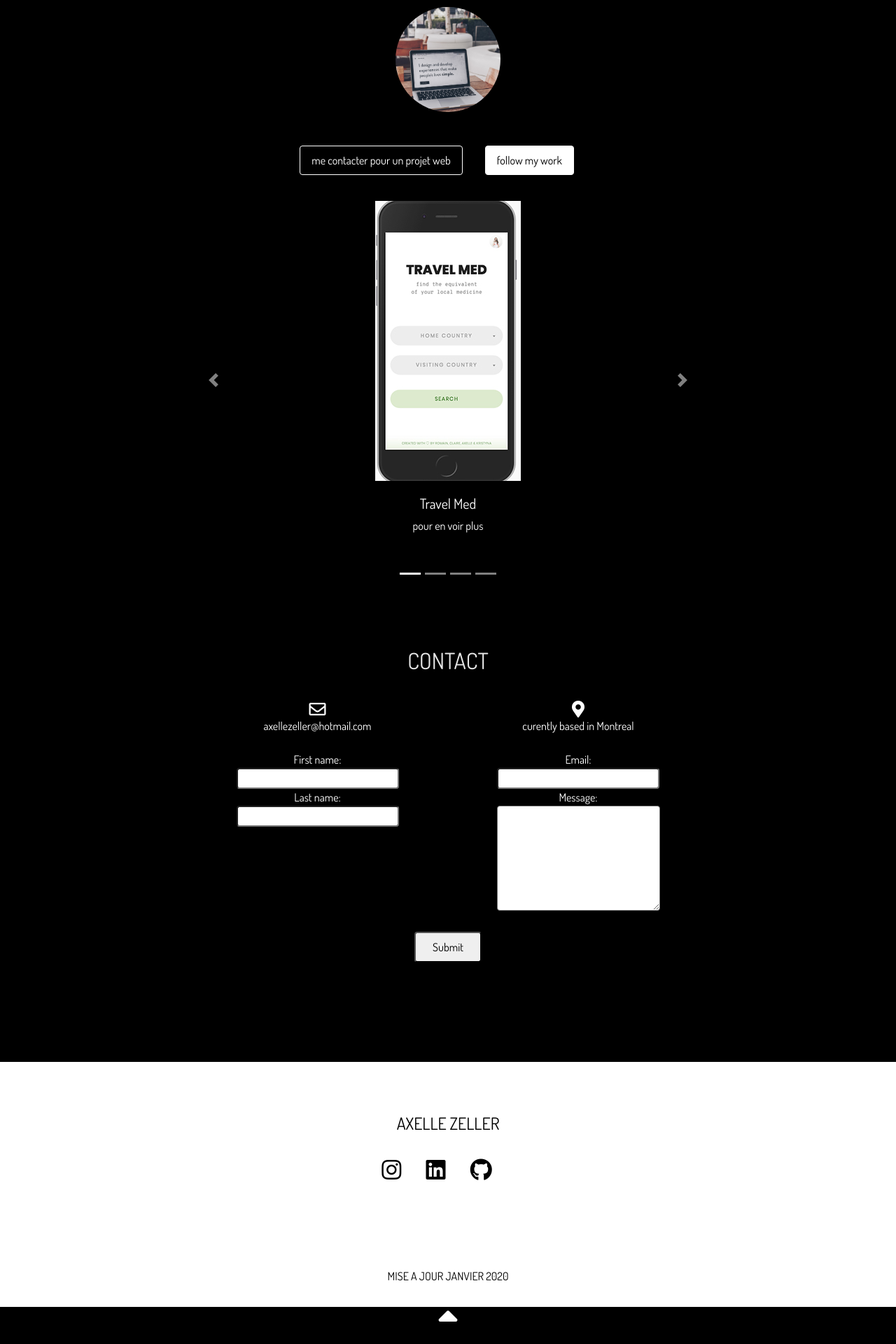
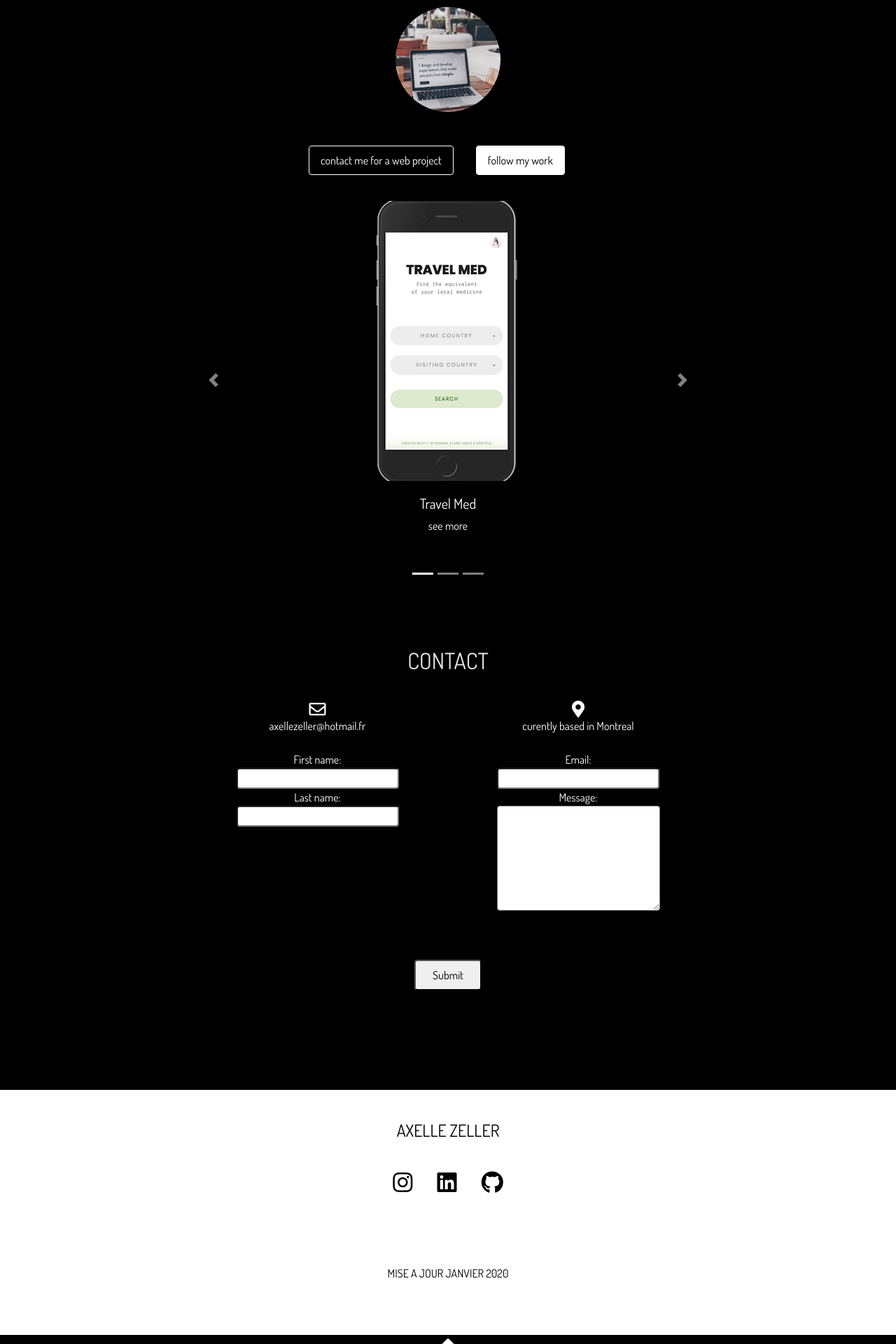
Before and after one commit to AxelleBZ/landing-page-portfolio, a PHP site: page / in a window 1280 px wide. Shown: the part 1840-3760 px from the top of the page at 70% size. Before the commit the page ends 3728 px from the top, so only its background shows below. Run offline with PHP 8.4, Linux system fonts and the light colour scheme; some libraries are stand-ins or nearby versions.

Commit message:
finish my portfolio

```diff
--- a/CSS/banner.css
+++ b/CSS/banner.css
@@ -37,5 +37,5 @@ overflow: hidden;
 }
 
 .title-main {
-  margin-top: 54px;
+  margin-top: 160px;
 }
--- a/CSS/card-category.css
+++ b/CSS/card-category.css
@@ -35,7 +35,6 @@
 
 .card-title {
 margin-bottom: 48px;
-
 }
 
 .hide {
@@ -124,6 +123,7 @@ border-radius: 4px;
 .form-contact-submit {
   border-radius: 4px;
   padding: 8px 24px;
+  margin-top: 40px;
 }
 
 .contact-item {
--- a/CSS/footer.css
+++ b/CSS/footer.css
@@ -1,41 +1,42 @@
 .footer {
-  display: flex;
   justify-content: space-around;
   align-items: center;
   background-color: white;
   color: black;
   flex-direction: column;
   height: 350px;
+  text-align: center;
+  padding-top: 40px;
 }
 
 .list-inline li {
   display: inline-block;
   text-align: center;
-  padding-left: none;
-  padding-inline-start: none;
+  margin-right: 32px;
 }
+
+.list-inline li:last-child {
+  margin-right: 0;
+  }
 
 
 .list-inline a {
   font-size: 32px;
   color: black;
   list-style: none;
-  padding-left: none;
-  padding-right: 32px;
 }
 
 .list-inline {
   padding-left: 0;
+  margin-top: 40px;
 }
 
 .list-footer {
-  padding-bottom: 100px;
+  margin-bottom: 100px;
 }
 
 .title-footer {
   color: black;
-  padding-bottom: 24px;
-  margin-top: 70px;
   font-size: 24px;
 }
 
--- /dev/null
+++ b/CSS/mobile.css
@@ -0,0 +1,25 @@
+/*for mobile only*/
+@media (max-width: 540px) {
+
+  .container {
+    width: 300px;
+  }
+}
+
+/*for tablet only*/
+@media (max-width: 768px) {
+  .container {
+    width: 500px;
+  }
+
+  .name {
+    margin-right: 0;
+    margin-bottom: 16px;
+  }
+
+  .form-row {
+    flex-direction: column;
+    align-items: center;
+  }
+
+}
--- a/CSS/style.css
+++ b/CSS/style.css
@@ -1,28 +1,17 @@
 
-
+@import url('https://use.fontawesome.com/releases/v5.6.3/css/all.css');
+@import url('https://fonts.googleapis.com/css?family=Dosis&display=swap" rel="stylesheet"');
 @import url("./banner.css");
 @import url("./card-category.css");
 @import url("./footer.css");
 @import url("./navbar.css");
 @import url("./carousel.css");
-@import url('https://use.fontawesome.com/releases/v5.6.3/css/all.css');
-@import url('https://fonts.googleapis.com/css?family=Dosis&display=swap" rel="stylesheet"');
+@import url("./mobile.css");
+
 
 @media (max-width: 960px) {
   .container {
     width: 700px;
-  }
-}
-
-@media (max-width: 720px) {
-  .container {
-    width: 500px;
-  }
-
-}
-@media (max-width: 540px) {
-  .container {
-    width: 300px;
   }
 }
 
--- a/index.html
+++ b/index.html
@@ -52,7 +52,7 @@
     <a href="#contact">
       <i class="fas fa-sort-down"></i>
     </a>
-    <img src="images/snow.jpg" alt="snow" class="image-banner">
+    <img src="images/kouignamann.jpg" alt="snow" class="image-banner">
   </div>
 
   <div class="container">
@@ -67,7 +67,7 @@
           </div>
 
           <div class="card-actions">
-            <a href="mailto:hello@axellezellerphotography.com" class="button-card">me contacter pour un projet photo</a>
+            <a href="mailto:hello@axellezellerphotography.com" class="button-card">contact me for a photography project</a>
             <a class="button-card button-white" href="https://www.behance.net/axellez" target="-blank">follow my work</a>
           </div>
         </div>
@@ -82,15 +82,33 @@
             <li data-target="#carouselPhoto" data-slide-to="4"></li>
             <li data-target="#carouselPhoto" data-slide-to="5"></li>
             <li data-target="#carouselPhoto" data-slide-to="6"></li>
+            <li data-target="#carouselPhoto" data-slide-to="7"></li>
+            <li data-target="#carouselPhoto" data-slide-to="8"></li>
+            <li data-target="#carouselPhoto" data-slide-to="9"></li>
+            <li data-target="#carouselPhoto" data-slide-to="10"></li>
+            <li data-target="#carouselPhoto" data-slide-to="11"></li>
+            <li data-target="#carouselPhoto" data-slide-to="12"></li>
+            <li data-target="#carouselPhoto" data-slide-to="13"></li>
+            <li data-target="#carouselPhoto" data-slide-to="14"></li>
+            <li data-target="#carouselPhoto" data-slide-to="15"></li>
           </ol>
 
           <div class="carousel-inner">
+
 
             <div class="carousel-item active">
               <img src="images/leaves.jpg" alt="...">
               <div class="carousel-caption d-none d-md-block">
                 <h5>Fall</h5>
-                <a href="https://www.behance.net/gallery/87903545/Fall-in-Montreal" target="_blank">pour en voir plus</a>
+                <a href="https://www.behance.net/gallery/87903545/Fall-in-Montreal" target="_blank">see more</a>
+              </div>
+            </div>
+
+            <div class="carousel-item">
+              <img src="images/galettedesrois.jpg" alt="...">
+              <div class="carousel-caption d-none d-md-block">
+                <h5>Food</h5>
+                <a href="https://www.behance.net/gallery/87911027/Food" target="_blank">see more</a>
               </div>
             </div>
 
@@ -98,7 +116,23 @@
               <img src="images/snowflakes.jpg" alt="...">
               <div class="carousel-caption d-none d-md-block">
                 <h5>Winter</h5>
-                <a href="https://www.behance.net/gallery/89388511/Winter" target="_blank">pour en voir plus</a>
+                <a href="https://www.behance.net/gallery/89388511/Winter" target="_blank">see more</a>
+              </div>
+            </div>
+
+             <div class="carousel-item">
+              <img src="images/Naomie.jpg" alt="...">
+              <div class="carousel-caption d-none d-md-block">
+                <h5>Portraits</h5>
+                <a href="https://www.behance.net/gallery/87903785/Portraits" target="_blank">see more</a>
+              </div>
+            </div>
+
+             <div class="carousel-item">
+              <img src="images/sunflowers.jpg" alt="...">
+              <div class="carousel-caption d-none d-md-block">
+                <h5>Summer</h5>
+                <a href="https://www.behance.net/gallery/87908935/Summer" target="_sblank">see more</a>
               </div>
             </div>
 
@@ -106,7 +140,15 @@
               <img src="images/snownature.jpg" alt="...">
               <div class="carousel-caption d-none d-md-block">
                 <h5>Winter</h5>
-                <a href="https://www.behance.net/gallery/89388511/Winter" target="_blank">pour en voir plus</a>
+                <a href="https://www.behance.net/gallery/89388511/Winter" target="_blank">see more</a>
+              </div>
+            </div>
+
+             <div class="carousel-item">
+              <img src="images/morning.jpg" alt="...">
+              <div class="carousel-caption d-none d-md-block">
+                <h5>Summer</h5>
+                <a href="https://www.behance.net/gallery/87908935/Summer" target="_blank">see more</a>
               </div>
             </div>
 
@@ -114,7 +156,7 @@
               <img src="images/tartesfigues.jpg" alt="...">
               <div class="carousel-caption d-none d-md-block">
                 <h5>Food</h5>
-                <a href="https://www.behance.net/gallery/87911027/Food" target="_blank">pour en voir plus</a>
+                <a href="https://www.behance.net/gallery/87911027/Food" target="_blank">see more</a>
               </div>
             </div>
 
@@ -122,7 +164,7 @@
               <img src="images/Lauriane.jpg" alt="...">
               <div class="carousel-caption d-none d-md-block">
                 <h5>Portraits</h5>
-                <a href="https://www.behance.net/gallery/87903785/Portraits" target="_blank">pour en voir plus</a>
+                <a href="https://www.behance.net/gallery/87903785/Portraits" target="_blank">see more</a>
               </div>
             </div>
 
@@ -130,7 +172,7 @@
               <img src="images/herbesfolles.jpg" alt="...">
               <div class="carousel-caption d-none d-md-block">
                 <h5>Summer</h5>
-                <a href="https://www.behance.net/gallery/87908935/Summer" target="_blank">pour en voir plus</a>
+                <a href="https://www.behance.net/gallery/87908935/Summer" target="_blank">see more</a>
               </div>
             </div>
 
@@ -138,7 +180,47 @@
               <img src="images/poisettias.jpg" alt="...">
               <div class="carousel-caption d-none d-md-block">
                 <h5>Christmas</h5>
-                <a href="https://www.behance.net/gallery/89389287/Christmas" target="_sblank">pour en voir plus</a>
+                <a href="https://www.behance.net/gallery/89389287/Christmas" target="_sblank">see more</a>
+              </div>
+            </div>
+
+             <div class="carousel-item">
+              <img src="images/cabane.jpg" alt="...">
+              <div class="carousel-caption d-none d-md-block">
+                <h5>Summer</h5>
+                <a href="https://www.behance.net/gallery/87908935/Summer" target="_sblank">see more</a>
+              </div>
+            </div>
+
+             <div class="carousel-item">
+              <img src="images/courges.jpg" alt="...">
+              <div class="carousel-caption d-none d-md-block">
+                <h5>Fall</h5>
+                <a href="https://www.behance.net/gallery/87903545/Fall-in-Montreal" target="_sblank">see more</a>
+              </div>
+            </div>
+
+            <div class="carousel-item">
+              <img src="images/napanee.jpg" alt="...">
+              <div class="carousel-caption d-none d-md-block">
+                <h5>Summer</h5>
+                <a href="https://www.behance.net/gallery/87908935/Summernapanee" target="_sblank">see more</a>
+              </div>
+            </div>
+
+             <div class="carousel-item">
+              <img src="images/babybump.jpg" alt="...">
+              <div class="carousel-caption d-none d-md-block">
+                <h5>Portraits</h5>
+                <a href="https://www.behance.net/gallery/87903785/Portraits" target="_sblank">see more</a>
+              </div>
+            </div>
+
+            <div class="carousel-item">
+              <img src="images/cenote.jpg" alt="...">
+              <div class="carousel-caption d-none d-md-block">
+                <h5>Green Therapy</h5>
+                <a href="https://www.behance.net/gallery/90242793/Green-therapy" target="_sblank">see more</a>
               </div>
             </div>
 
@@ -167,7 +249,7 @@
           </div>
 
           <div class="card-actions">
-            <a href="mailto:hello@axellezellerweb.com" class="button-card">me contacter pour un projet web</a>
+            <a href="mailto:hello@axellezellerweb.com" class="button-card">contact me for a web project</a>
             <a class="button-card button-white" href="https://github.com/AxelleBZ" target="-blank">follow my work</a>
           </div>
         </div>
@@ -178,16 +260,16 @@
             <li data-target="#carouselWeb" data-slide-to="0" class="active"></li>
             <li data-target="#carouselWeb" data-slide-to="1"></li>
             <li data-target="#carouselWeb" data-slide-to="2"></li>
-            <li data-target="#carouselWeb" data-slide-to="3"></li>
+            <!-- <li data-target="#carouselWeb" data-slide-to="3"></li> -->
           </ol>
 
           <div class="carousel-inner carousel-web">
 
             <div class="carousel-item active">
-              <img src="images/medfinder.jpg" alt="...">
+              <img src="images/medfinder.png" alt="...">
               <div class="carousel-caption d-none d-md-block">
                 <h5>Travel Med</h5>
-                <p><a href="https://github.com/AxelleBZ/medFinder" target="-blank">pour en voir plus</a></p>
+                <p><a href="https://github.com/AxelleBZ/medFinder" target="-blank">see more</a></p>
               </div>
             </div>
 
@@ -195,7 +277,7 @@
               <img src="images/easydj.jpg" alt="...">
               <div class="carousel-caption d-none d-md-block">
                 <h5>Easy DJ</h5>
-                <a href="https://github.com/AxelleBZ/easydj" target="_blank">pour en voir plus</a>
+                <a href="https://github.com/AxelleBZ/easydj" target="_blank">see more</a>
               </div>
             </div>
 
@@ -203,17 +285,17 @@
               <img src="images/creditcardvuejs.jpg" alt="...">
               <div class="carousel-caption d-none d-md-block">
                 <h5>Formulaire carte de paiement en vueJs</h5>
-                <a href="https://github.com/AxelleBZ/vuejs-credit-card-checkout" target="_blank">pour en voir plus</a>
+                <a href="https://github.com/AxelleBZ/vuejs-credit-card-checkout" target="_blank">see more</a>
               </div>
             </div>
 
-             <div class="carousel-item">
+             <!-- <div class="carousel-item">
               <img src="" alt="...">
               <div class="carousel-caption d-none d-md-block">
                 <h5>Exercice jQuery</h5>
-                <a href="https://" target="_blank">pour en voir plus</a>
+                <a href="https://" target="_blank">see more</a>
               </div>
-            </div>
+            </div> -->
           </div>
 
           <a class="carousel-control-prev" href="#carouselWeb" role="button" data-slide="prev">
@@ -240,7 +322,7 @@
               <div class="contact-item">
                 <i class="far fa-envelope"></i>
                 <div class="title-email"></div>
-                <a href="mailto:axellezeller@hotmail.com">axellezeller@hotmail.com</a>
+                <a href="mailto:axellezeller@hotmail.fr">axellezeller@hotmail.fr</a>
               </div>
               First name:<br>
               <input type="text" name="firstname" id="firstname" required><br>
@@ -276,19 +358,19 @@
     <div class="list-footer">
       <ul class="list-inline">
         <li>
-         <a href="https://www.instagram.com/montreal_for_a_while/">
+         <a href="https://www.instagram.com/montreal_for_a_while/" target="-blank">
             <i class="fab fa-instagram"></i>
          </a>
         </li>
 
         <li>
-         <a href="https://www.linkedin.com/in/axelle-zeller/">
+         <a href="https://www.linkedin.com/in/axelle-zeller/" target="-blank">
             <i class="fab fa-linkedin"></i>
          </a>
         </li>
 
         <li>
-         <a href="https://github.com/AxelleBZ">
+         <a href="https://github.com/AxelleBZ" target="-blank">
             <i class="fab fa-github"></i>
          </a>
         </li>
```
Also changed, not shown: images/Naomie.jpg (added), images/babybump.jpg (added), images/cabane.JPG (added), images/cenote.jpg (added), images/courges.JPG (added), images/galettedesrois.jpg (added), images/kouignamann.jpg (added), images/medfinder.png, images/morning.JPG (added), images/napanee.JPG (added), images/sunflowers.JPG (added).
